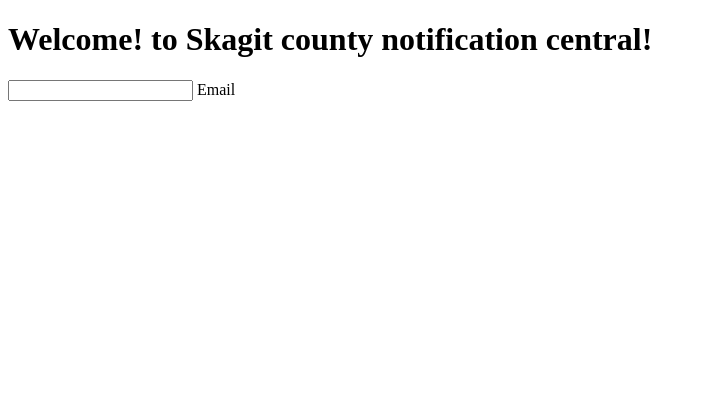
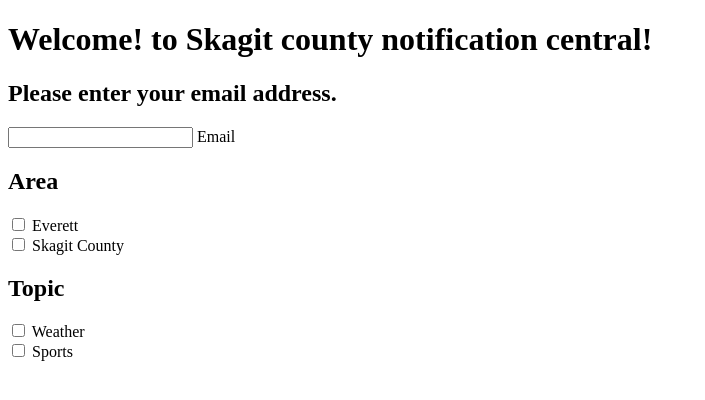
Before and after one commit to ninhktran/CHacks, a Flask app: page / in a window 1280 px wide. Shown: the top 400 px of the page, without its empty margins (0-705 px from the left). Run offline with Flask 2, Linux system fonts and the light colour scheme.

Commit message:
add headers and boolean boxes to the home.html

```diff
--- a/Website/templates/home.html
+++ b/Website/templates/home.html
@@ -1,8 +1,27 @@
 {% extends "layout.html" %}
 {% block content %}
 <h1>Welcome! to Skagit county notification central!</h1>
+<h2>Please enter your email address.</h2>
 <div>
     {{ form.email() }}
-    {{ form.email.label()}}
+    {{ form.email.label() }}
+</div>
+<h2>Area</h2>
+<div>
+    {{ form.everett() }}
+    {{ form.everett.label() }}
+</div>
+<div>
+    {{ form.skagit_county() }}
+    {{ form.skagit_county.label() }}
+</div>
+<h2>Topic</h2>
+<div>
+    {{ form.weather() }}
+    {{ form.weather.label() }}
+</div>
+<div>
+    {{ form.sports() }}
+    {{ form.sports.label() }}
 </div>
 {% endblock content %}
```
